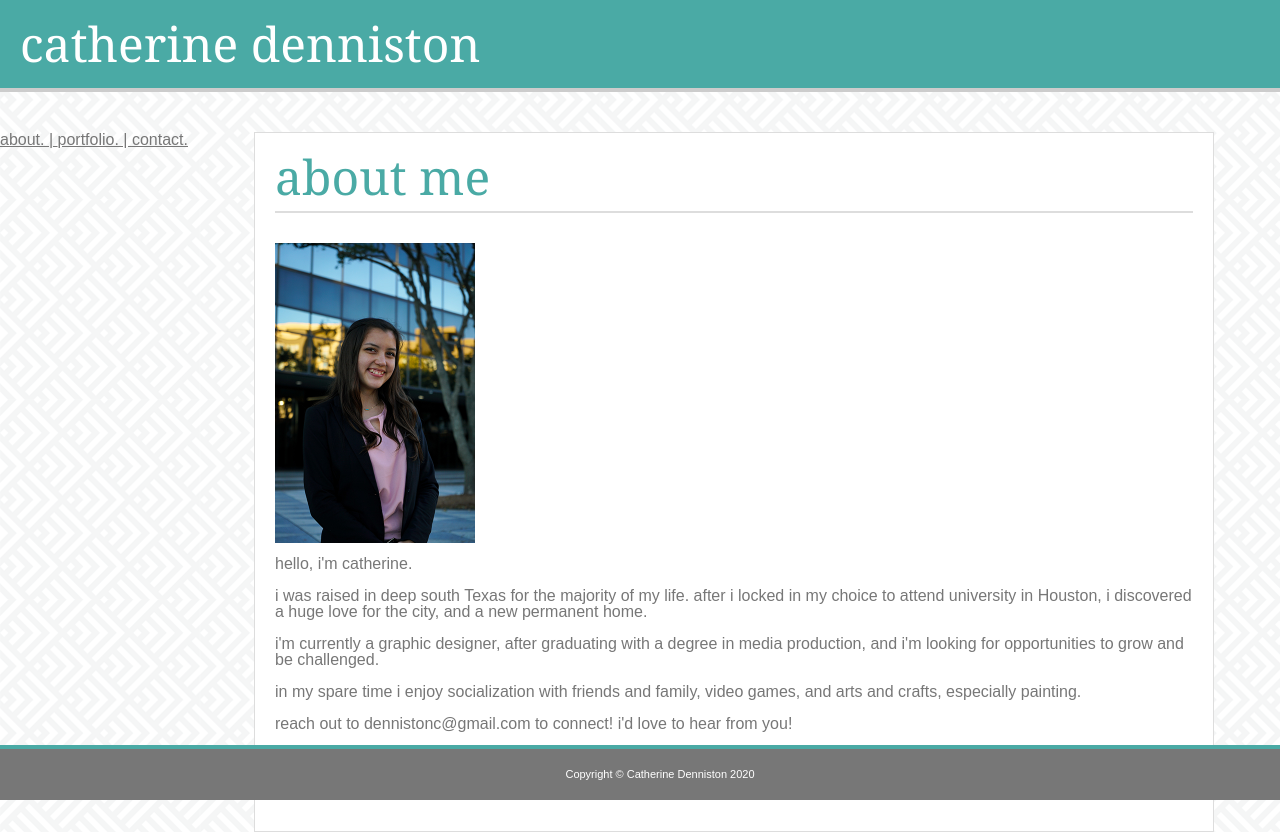
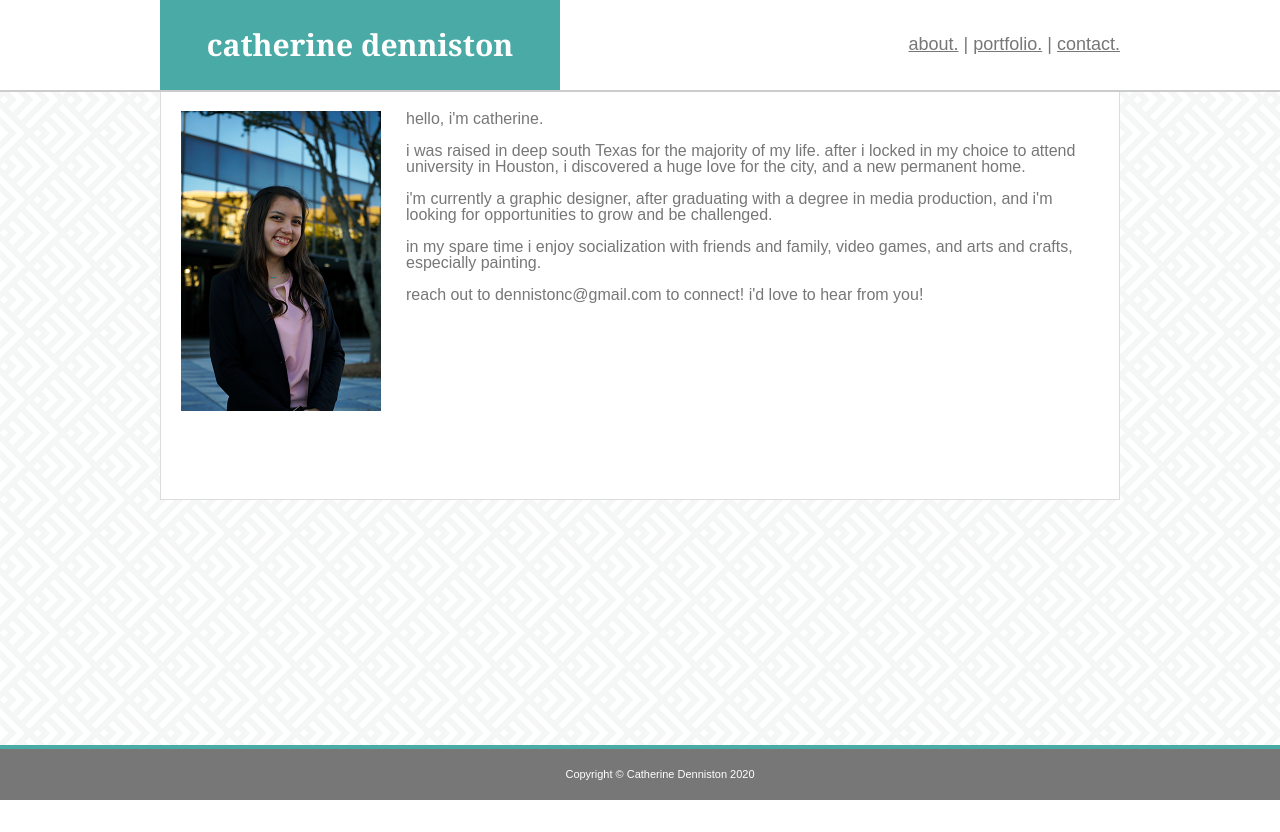
Before and after one commit to dennistonc/Basic-Portfolio, a plain HTML site: page index.html in a window 1280 px wide. After the commit the page ends 800 px from the top, so only its background shows below. Drawn offline with Linux system fonts and the light colour scheme.

Commit message:
More css and html changes to header and nav

```diff
--- a/assets/css/style.css
+++ b/assets/css/style.css
@@ -8,13 +8,10 @@ h1 {
 
 nav {
   font-family: 'Arial', 'Helvetica Neue', Helvetica, sans-serif;
+  font-size: 18px;
   color: #777777;
-  float: left;
-}
-
-#navigation {
-  margin: 0 auto;
-  float: left;
+  float: right;
+  margin-top: 35px;
 }
 
 a {
@@ -33,8 +30,39 @@ body {
   background-repeat: repeat;
 }
 
+.headercontainer {
+  width: 100%;
+  max-width: 960px;
+  margin: 0 auto;
+  clear: both;
+}
+
+#masthead {
+  position: fixed;
+  width: 100%;
+  margin: 0 0 30px;
+  overflow: auto;
+  color: #ffffff;
+  background: #ffffff;
+  border-bottom: 2px solid #cccccc;
+}
+
+#logo {
+  float: left;
+  width: 400px;
+  height: 90px;
+  font-family: Georgia, Times, "Times New Roman", serif;
+  font-size: 30px;
+  font-weight: 700;
+  line-height: 90px;
+  color: #ffffff;
+  text-align: center;
+  text-decoration: none;
+  background: #4aaaa5;
+}
+
 .mainabout {
-  height: 700px;
+  height: 500px;
   width: 960px;
   background-color: #ffffff;
   border-width: 2px;
@@ -58,9 +86,16 @@ body {
   margin-bottom: 20px;
 }
 
+#picofme {
+  padding: 10px 10px 10px 0px;
+  margin-right: 15px;
+  float: left;
+}
+
 #mainbio {
   display: block;
-  float: right;
+  margin-left: 15px;
+  padding-top: 10px;
 }
 
 .mainportfolio {
@@ -131,12 +166,6 @@ body {
   margin-bottom: 40px;
 }
 
-#picofme {
-  padding: 10px 10px 10px 0px;
-  display: block;
-  float: left;
-}
-
 .btn {
   font-family: 'Arial', 'Helvetica Neue', Helvetica, sans-serif;
 }
@@ -175,23 +204,21 @@ td {
 }
 
   /* Button Over Images */
-  /* Container needed to position the button. Adjust the width as needed */
 .container {
   position: relative;
   width: 50%;
 }
 
-/* Make the image responsive */
 .container img {
   width: 100%;
   height: auto;
 }
 
-/* Style the button and place it in the middle of the container/image */
 .container .btn {
   position: absolute;
   bottom: 10px;
   left: 0%;
+  width: 100%;
   background-color: #4aaaa5;
   color: white;
   font-size: 16px;
--- a/index.html
+++ b/index.html
@@ -8,21 +8,18 @@
         <link rel="icon" type="image/x-icon" href="assets/images/favicon.ico">
     </head>
 
-    <header>
-        <div id="fullname">
-            <h1>catherine denniston<h1>
-        </div>
+    <body>
+        <header id="masthead">
+            <div class="headercontainer">
+              <a href="index.html" id="logo">catherine denniston</a>
+              <nav>
+                <a href="index.html">about.</a> |
+                <a href="portfolio.html">portfolio.</a> |
+                <a href="contact.html">contact.</a>
+              </nav>
+            </div>
+          </header>
 
-        <div id="navigation">
-            <nav>
-                <a href="index.html">about. | </a>
-                <a href="portfolio.html">portfolio. | </a>
-                <a href="contact.html">contact.</a>
-            </nav>
-        </div>
-    </header>
-
-    <body>
         <div class="mainabout">
             <h2 id="about">
                 about me
```
Also changed, not shown: contact.html (+2 -2 lines), portfolio.html (+7 -7 lines).
